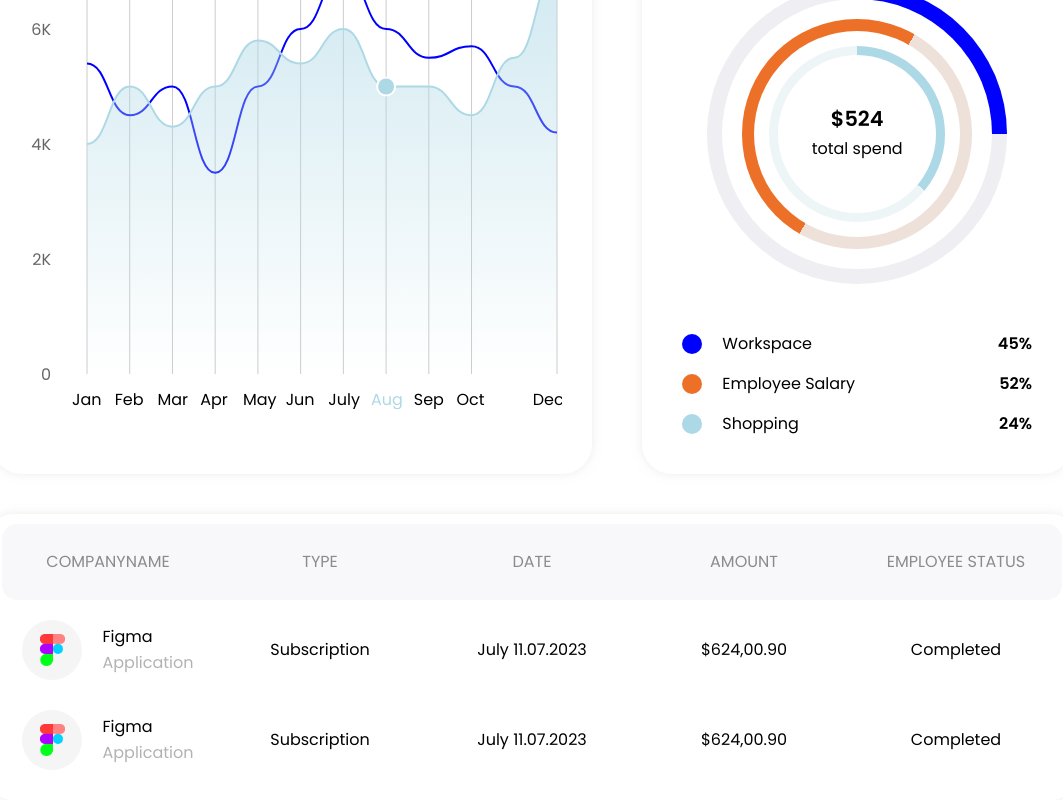
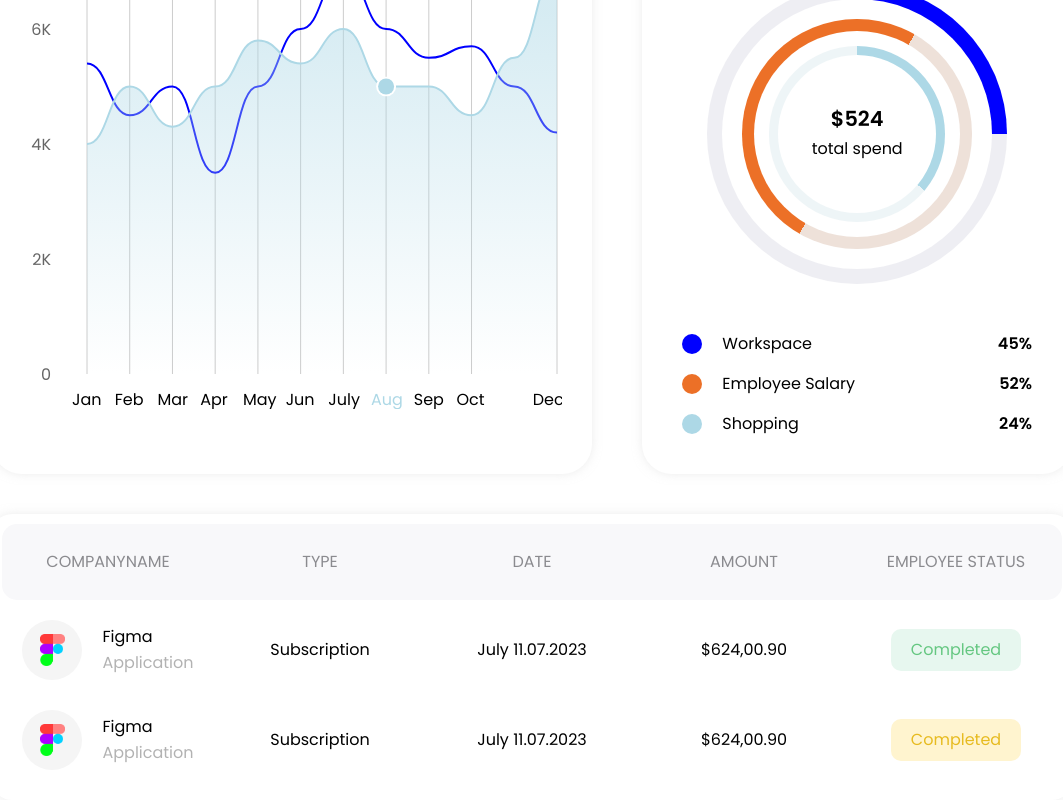
Before and after one commit to UndeadMe/react-dashboard, a React (Vite) app: page /overview in a window 1280 px wide. Shown: the part 944-1744 px from the top of the page, without its empty margins (108-1171 px from the left). Built offline with nearby package versions, Linux system fonts and the light colour scheme.

Commit message:
feat: add badge

```diff
--- /dev/null
+++ b/src/components/Badge.jsx
@@ -0,0 +1,9 @@
+import styles from './Badge.module.css'
+
+export default function Badge({ children, status }) {
+    return (
+        <div className={`${styles['badge']} ${styles[status]}`}>
+            { children }
+        </div>
+    )
+}
--- /dev/null
+++ b/src/components/Badge.module.css
@@ -0,0 +1,12 @@
+.badge {
+    padding: 13px 20px;
+    border-radius: 10px;
+}
+.badge.green {
+    background: #E7F7EF;
+    color: #65C781;
+}
+.badge.yellow {
+    background-color: #FFF4CF;
+    color: #E7BB20;
+}
--- a/src/components/CompanyTable.jsx
+++ b/src/components/CompanyTable.jsx
@@ -1,4 +1,6 @@
 import styles from './CompanyTable.module.css'
+
+import Badge from './Badge'
 
 export default function CompanyTable() {
     return (
@@ -27,7 +29,7 @@ export default function CompanyTable() {
                     <div className={styles["table-data"]}>July 11.07.2023</div>
                     <div className={styles["table-data"]}>$624,00.90</div>
                     <div className={styles["table-data"]}>
-                        Completed
+                        <Badge status="green">Completed</Badge>
                     </div>
                 </div>
                 <div className={styles["table-row"]}>
@@ -46,7 +48,7 @@ export default function CompanyTable() {
                     <div className={styles["table-data"]}>July 11.07.2023</div>
                     <div className={styles["table-data"]}>$624,00.90</div>
                     <div className={styles["table-data"]}>
-                        Completed
+                        <Badge status="yellow">Completed</Badge>
                     </div>
                 </div>
             </div>
```
